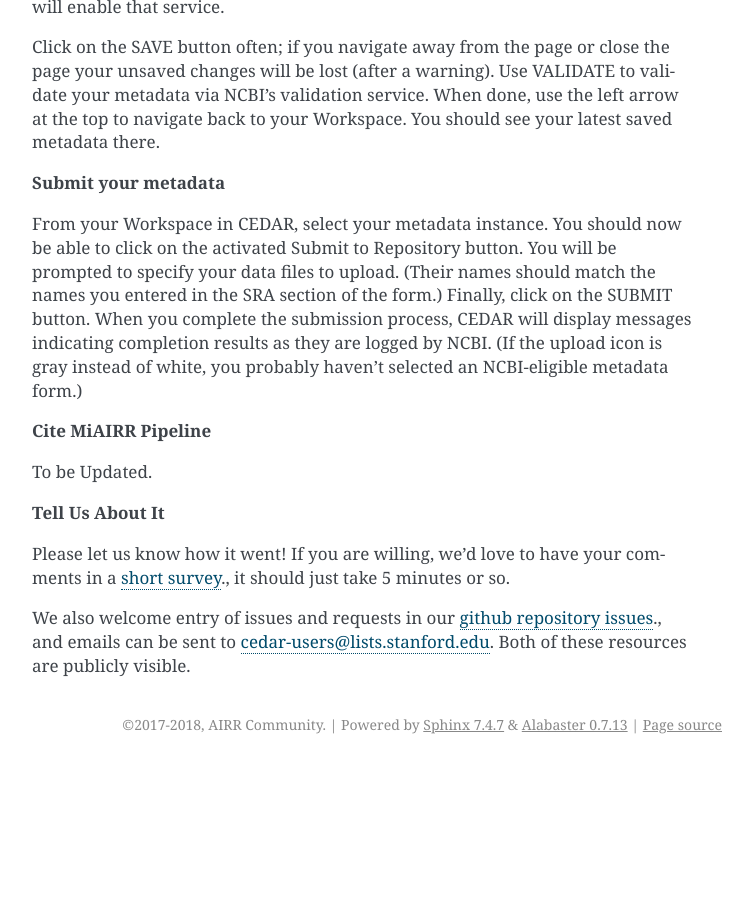
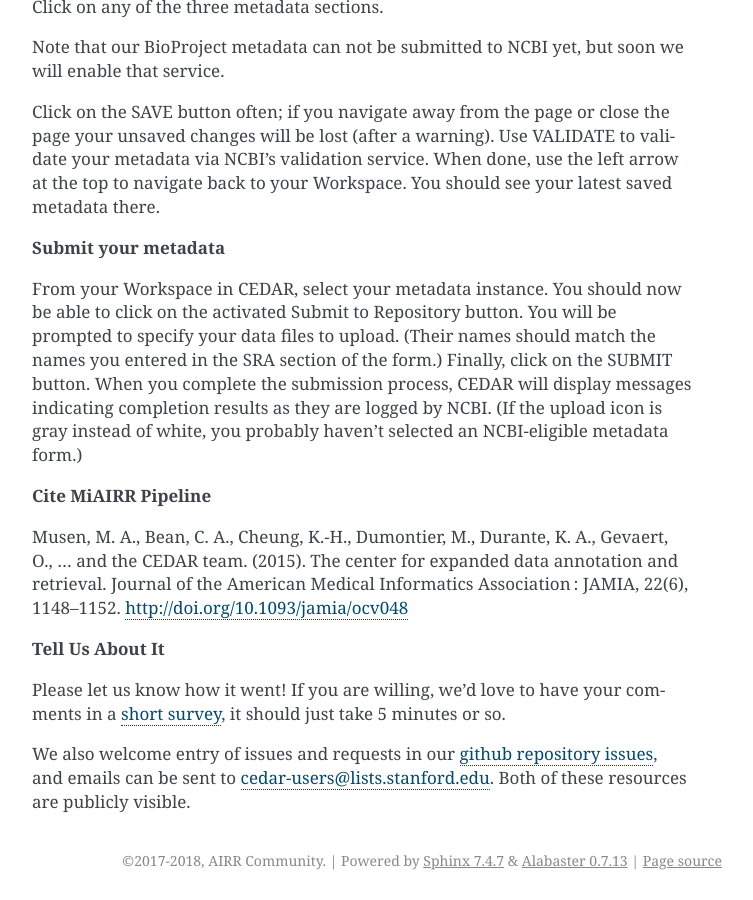
Before and after one commit to airr-community/airr-standards, a Sphinx documentation site: the page built from docs/cairr/overview.rst, in a window 1280 px wide and 900 px high, scrolled down 2576 px. Shown: the whole window, without its empty margins (388-1141 px from the left). Built offline with Sphinx 7.4.7, drawn with Linux system fonts in a browser that asks for light colours; pages that are not in the unit, such as notebooks, are missing from menus; before the commit the page ends 3340 px from its top, so only the background shows below that; some of the changed text lies outside the part shown.

Commit message:
CAIRR Documentation updated
CAIRR Documentation updated

```diff
--- a/docs/cairr/overview.rst
+++ b/docs/cairr/overview.rst
@@ -30,6 +30,8 @@
 
 **CREATE AIRR METADATA**
 
+**https://cedar.metadatacenter.org/instances/create/https://repo.metadatacenter.org/templates/ea716306-5263-4f7a-9155-b7958f566933**
+
 For more details, read on.
 
 **Introduction**
@@ -60,10 +62,10 @@
 
 **Cite MiAIRR Pipeline**
 
-To be Updated.
+Musen, M. A., Bean, C. A., Cheung, K.-H., Dumontier, M., Durante, K. A., Gevaert, O., … and the CEDAR team. (2015). The center for expanded data annotation and retrieval. Journal of the American Medical Informatics Association : JAMIA, 22(6), 1148–1152. http://doi.org/10.1093/jamia/ocv048
 
 **Tell Us About It**
 
-Please let us know how it went!  If you are willing, we’d love to have your comments in a `short survey <https://www.surveymonkey.com/r/your-metadata-experience>`_., it should just take 5 minutes or so.
+Please let us know how it went!  If you are willing, we’d love to have your comments in a `short survey <https://www.surveymonkey.com/r/your-metadata-experience>`_, it should just take 5 minutes or so.
 
-We also welcome entry of issues and requests in our `github repository issues <https://github.com/metadatacenter/cedar-project/issues>`_., and emails can be sent to cedar-users@lists.stanford.edu. Both of these resources are publicly visible.
+We also welcome entry of issues and requests in our `github repository issues <https://github.com/metadatacenter/cedar-project/issues>`_, and emails can be sent to cedar-users@lists.stanford.edu. Both of these resources are publicly visible.
```
